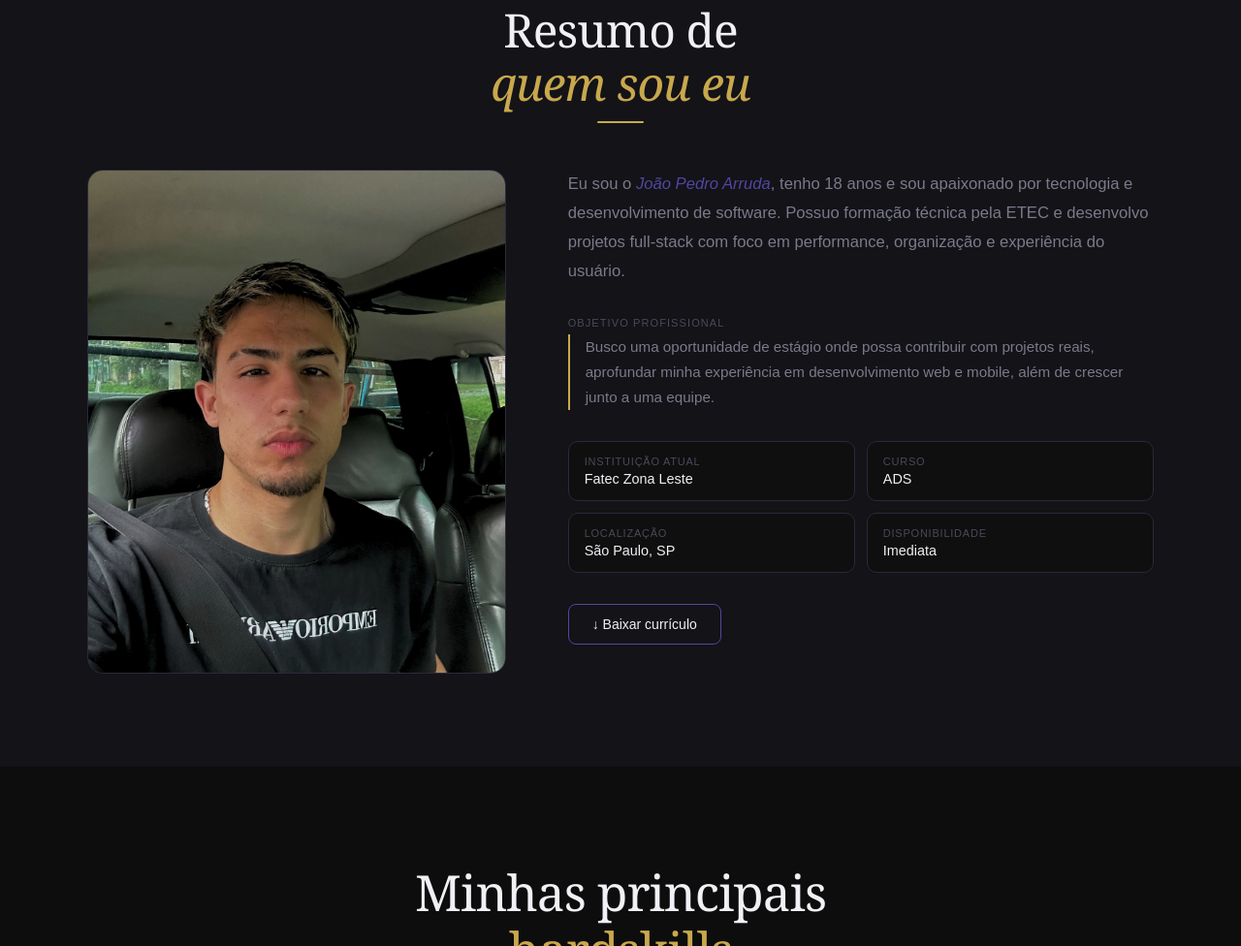
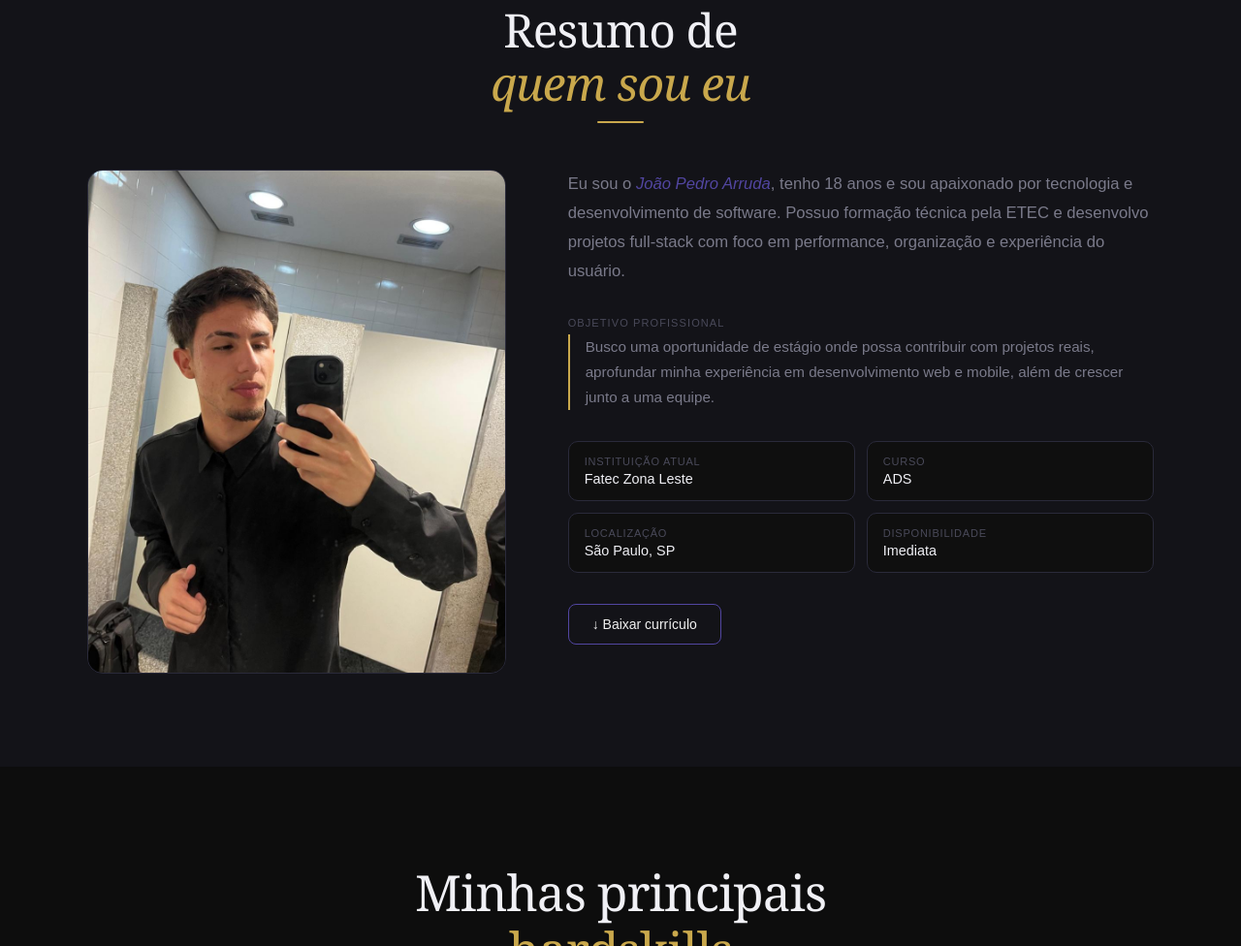
Before and after one commit to arrudoprogramador/Site-Joao-Arruda, a plain HTML site: page index.html in a window 1280 px wide. Shown: the part 953-1929 px from the top of the page at 97% size. Drawn offline with nearby package versions, Linux system fonts and the light colour scheme.

Commit message:
feat: troca de foto na seção sobre mim

```diff
--- a/index.html
+++ b/index.html
@@ -101,7 +101,7 @@
 
       <!-- ESQUERDA: foto -->
       <div class="sobre-foto-wrapper">
-        <img class="sobre-foto" src="assets/img/arruda1.jpg" alt="João Pedro Arruda">
+        <img class="sobre-foto" src="assets/img/arruda2.jpeg" alt="João Pedro Arruda">
       </div>
 
       <!-- DIREITA: informações -->
```
Also changed, not shown: assets/img/arruda2.jpeg (added).
